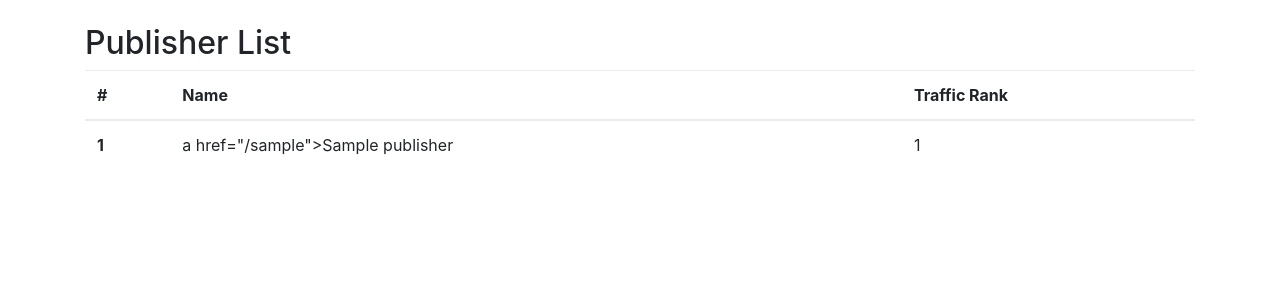
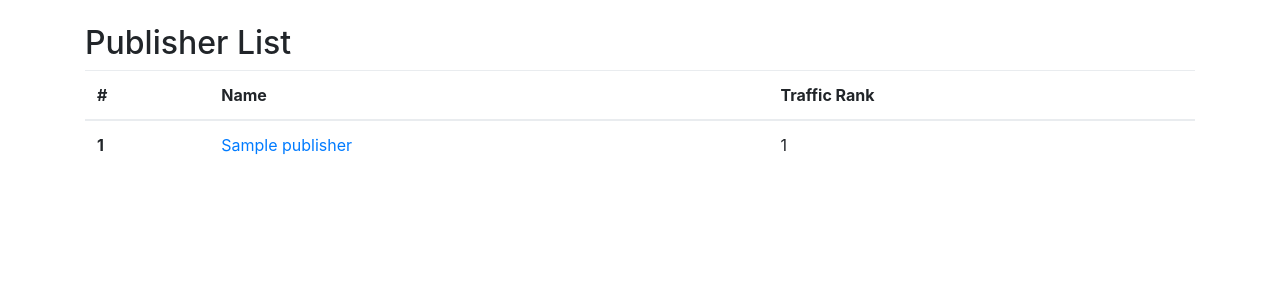
Before and after one commit to liledward/BatPubs, a Django app: page /publishers/ in a window 1280 px wide. Shown: the part 56-356 px from the top of the page. Run offline with Django 3.2, Linux system fonts and the light colour scheme; tables that the repository leaves empty hold one stand-in row (values such as "Sample post"); some libraries are stand-ins or nearby versions.

Commit message:
update publisher list to table

```diff
--- a/templates/publishers/publisher_list.html
+++ b/templates/publishers/publisher_list.html
@@ -16,7 +16,7 @@
   {% for obj in object_list %}
     <tr>
       <th scope="row">1</th>
-      <td>a href="/{{ obj.slug }}">{{ obj.name }}</a></td>
+      <td><a href="/{{ obj.slug }}">{{ obj.name }}</a></td>
       <td>{{ obj.traffic }}</td>
   {% endfor %}
     </tr>
```
